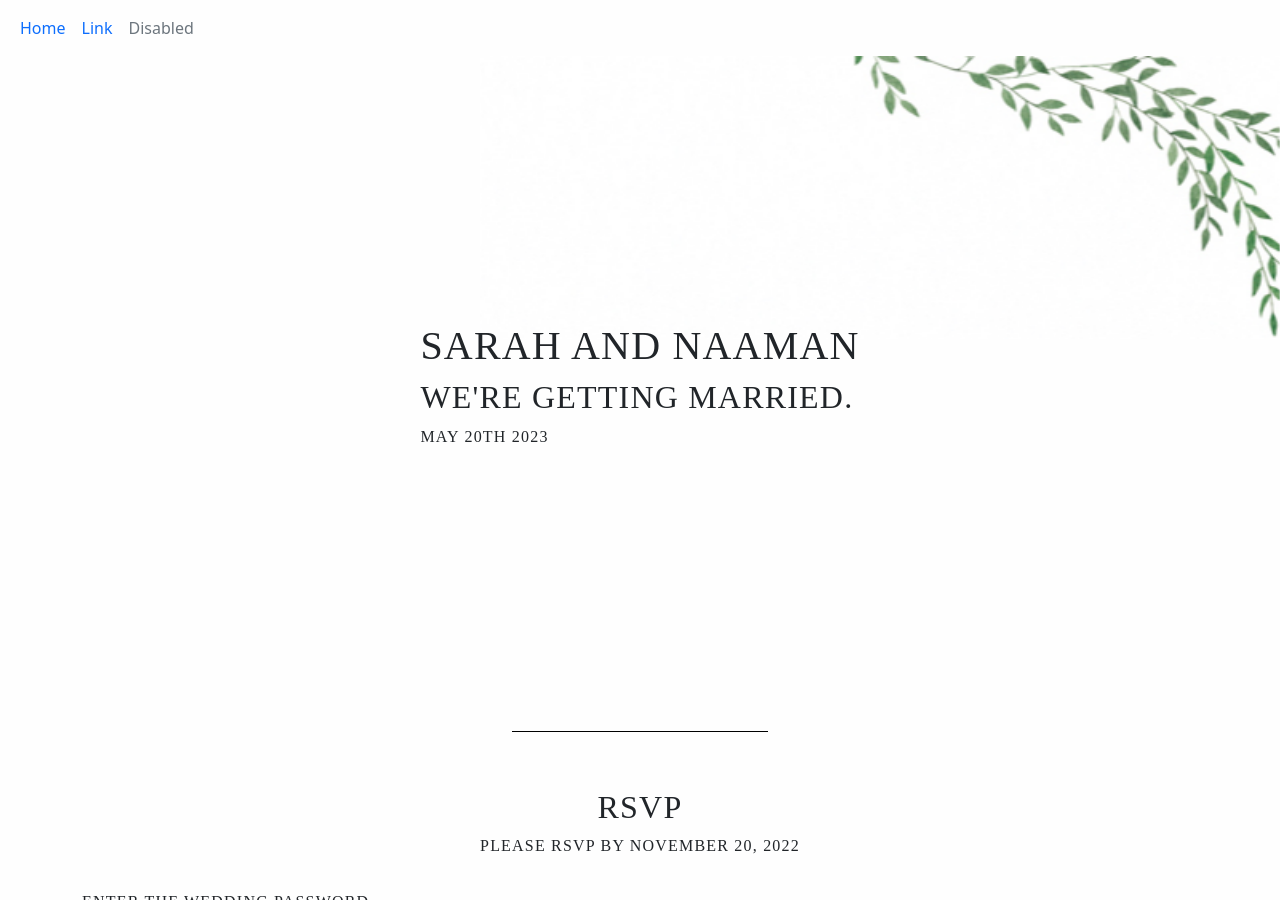
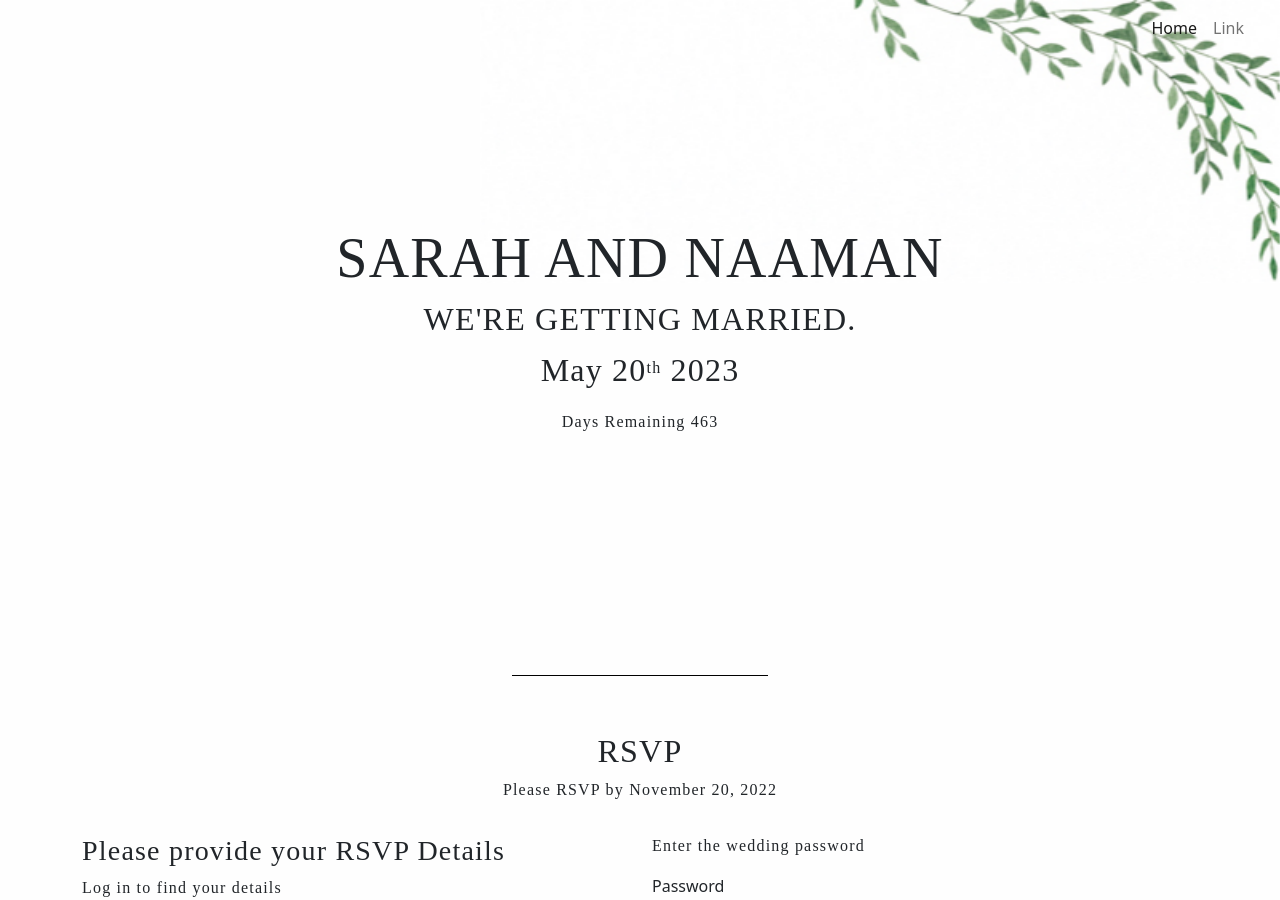
Before and after one commit to naaman10/wedding, a Jekyll site: the page built from index.markdown, in a window 1280 px wide and 900 px high. Built offline with Jekyll 4.4.1, drawn with Linux system fonts in a browser that asks for light colours; nearby versions of some CDN libraries; some web fonts are replaced.

Commit message:
user agent

```diff
--- a/_includes/head.html
+++ b/_includes/head.html
@@ -1,4 +1,6 @@
 <head>
+  <meta charset="utf-8">
+  <meta name="viewport" content="width=device-width, initial-scale=1">
   <title>{{ page.title }}</title>
   <link href="https://cdn.jsdelivr.net/npm/bootstrap@5.1.1/dist/css/bootstrap.min.css" rel="stylesheet" integrity="sha384-F3w7mX95PdgyTmZZMECAngseQB83DfGTowi0iMjiWaeVhAn4FJkqJByhZMI3AhiU" crossorigin="anonymous">
   <link href="https://fonts.googleapis.com/css2?family=Prata&display=swap" rel="stylesheet">
--- a/_includes/hero.html
+++ b/_includes/hero.html
@@ -1,8 +1,9 @@
-<section class="hero">
+<section class="hero text-center">
   <div class="hero-container">
-    <h1>Sarah and Naaman</h1>
-    <h2>We're getting married.</h2>
-    <p>May 20th 2023</p>
+    <h1 class="display-4 text-uppercase">Sarah and Naaman</h1>
+    <h2 class="text-uppercase">We're getting married.</h2>
+    <p class="fs-2">May 20<sup class="fs-6">th</sup> 2023</p>
+    <p id="daysRemaining">Days Remaining </p>
   </div>
 
 </section>
--- a/_includes/navigation.html
+++ b/_includes/navigation.html
@@ -1,20 +1,23 @@
-<nav class="navbar navbar-expand-lg">
+<nav class="navbar navbar-light fixed-top navbar-expand-lg">
   <div class="container-fluid">
-    <button class="navbar-toggler" type="button" data-bs-toggle="collapse" data-bs-target="#navbarSupportedContent" aria-controls="navbarSupportedContent" aria-expanded="false" aria-label="Toggle navigation">
+    <button class="navbar-toggler" type="button" data-bs-toggle="offcanvas" data-bs-target="#offcanvasNavbar" aria-controls="offcanvasNavbar">
       <span class="navbar-toggler-icon"></span>
     </button>
-    <div class="collapse navbar-collapse" id="navbarSupportedContent">
-      <ul class="navbar-nav me-auto mb-2 mb-lg-0">
+    <div class="offcanvas offcanvas-end" tabindex="-1" id="offcanvasNavbar" aria-labelledby="offcanvasNavbarLabel">
+      <div class="offcanvas-header">
+        <h5 class="offcanvas-title" id="offcanvasNavbarLabel">Menu</h5>
+        <button type="button" class="btn-close text-reset" data-bs-dismiss="offcanvas" aria-label="Close"></button>
+      </div>
+      <div class="offcanvas-body">
+        <ul class="navbar-nav justify-content-end flex-grow-1 pe-3">
           <li class="nav-item">
             <a class="nav-link active" aria-current="page" href="#">Home</a>
           </li>
           <li class="nav-item">
             <a class="nav-link" href="#">Link</a>
           </li>
-        <li class="nav-item">
-          <a class="nav-link disabled">Disabled</a>
-        </li>
         </ul>
       </div>
     </div>
+  </div>
 </nav>
--- a/_includes/rsvp.html
+++ b/_includes/rsvp.html
@@ -1,10 +1,16 @@
-<section class="container align-items-" >
+<section class="container align-items-">
   <div class="row d-flex justify-content-center">
     <div class="col-12 text-center my-3">
       <h2>RSVP</h2>
       <p>Please RSVP by November 20, 2022</p>
     </div>
-    <div class="col-12" id="rsvpPages">
+  </div>
+  <div class="row">
+    <div class="col-12 col-md-6">
+      <h3>Please provide your RSVP Details</h3>
+      <p>Log in to find your details</p>
+    </div>
+    <div class="col-12 col-md-6" id="rsvpPages">
       <form id="rsvpPassword">
         <p>Enter the wedding password</p>
         <div class="mb-3">
@@ -13,5 +19,6 @@
         </div>
         <button type="submit" class="btn btn-primary">Enter</button>
       </form>
+    </div>
   </div>
 </section>
--- a/_includes/scripts.html
+++ b/_includes/scripts.html
@@ -1,3 +1,4 @@
 <script src="https://cdn.jsdelivr.net/npm/bootstrap@5.1.1/dist/js/bootstrap.bundle.min.js" integrity="sha384-/bQdsTh/da6pkI1MST/rWKFNjaCP5gBSY4sEBT38Q/9RBh9AH40zEOg7Hlq2THRZ" crossorigin="anonymous"></script>
+<script src="https://kit.fontawesome.com/c26d8f910e.js" crossorigin="anonymous"></script>
 <script src="https://code.jquery.com/jquery-3.6.0.min.js" integrity="sha256-/xUj+3OJU5yExlq6GSYGSHk7tPXikynS7ogEvDej/m4=" crossorigin="anonymous"></script>
-<script src="/scripts/scripts.js"></script>
+<script src="{{ site.github.url }}/scripts/scripts.js"></script>
--- a/css/styles.scss
+++ b/css/styles.scss
@@ -6,12 +6,11 @@
 body {
   background-color: #fefefe;
 }
-p,h1,h2 {
+p,h1,h2,h3,.offcanvas-title {
   font-family: freight-big-pro, serif;
   font-weight: 400;
   font-style: normal;
   letter-spacing: 1.2px;
-  text-transform: uppercase;
 }
 
 .top {
--- a/scripts/scripts.js
+++ b/scripts/scripts.js
@@ -1,4 +1,3 @@
-
 $("#rsvpPassword").submit(function(evt) {
   evt.preventDefault();
   var password = document.getElementById('InputPassword1').value;
@@ -13,8 +12,8 @@
 
       const url = 'data/attendees.json';
       // Populate dropdown with list of provinces
-        $.getJSON(url, function (data) {
-          $.each(data, function (key, entry) {
+      $.getJSON(url, function(data) {
+        $.each(data, function(key, entry) {
           dropdown.append($('<option></option>').attr('value', key).text(entry.name));
 
         })
@@ -31,11 +30,11 @@
               var details = data[name];
               var guestA = details.details.guests;
               var guestB = details.details.kids;
-                $.each(guestA, function( key, value ) {
-                  $("#rsvpAdults").append('<li>'+value+'</li>');
+              $.each(guestA, function(key, value) {
+                $("#rsvpAdults").append('<li>' + value + '</li>');
               })
-                $.each(guestB, function( key, value ) {
-                  $("#rsvpKids").append('<li>'+value+'</li>');
+              $.each(guestB, function(key, value) {
+                $("#rsvpKids").append('<li>' + value + '</li>');
               })
             })
           })
@@ -48,11 +47,12 @@
     alert("wrong password");
   }
 });
+
 function getCookie(cname) {
   let name = cname + "=";
   let decodedCookie = decodeURIComponent(document.cookie);
   let ca = decodedCookie.split(';');
-    for(let i = 0; i <ca.length; i++) {
+  for (let i = 0; i < ca.length; i++) {
     let c = ca[i];
     while (c.charAt(0) == ' ') {
       c = c.substring(1);
@@ -63,3 +63,11 @@
   }
   return "";
 }
+var weddingDate = new Date("05/20/2023");
+var todaysDate = new Date();
+var dateDifferenceTime = todaysDate.getTime() - weddingDate.getTime();
+var dateCalc = dateDifferenceTime / (1000 * 3600 * 24) - 2;
+let result = Math.round(dateCalc);
+result = result.toString();
+result1 = result.substring(1);
+$('#daysRemaining').append(result1);
```
Also changed, not shown: 6 other files. Lines whose indentation alone changed are shown as unchanged.
